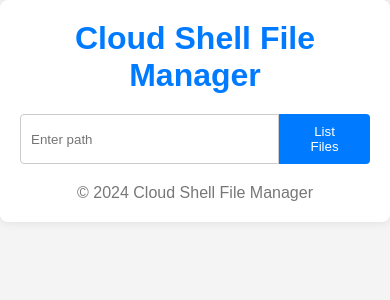
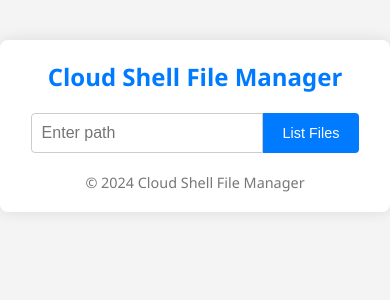
Before and after one commit to shahriarXmode/ui, a Flask app: page / in a window 390 px wide. Shown: the top 300 px of the page. Run offline with Flask 3, Linux system fonts and the light colour scheme; data that the repository does not hold is empty.

Commit message:
Update index.html

```diff
--- a/templates/index.html
+++ b/templates/index.html
@@ -4,7 +4,7 @@
     <meta charset="UTF-8">
     <meta name="viewport" content="width=device-width, initial-scale=1.0">
     <title>Cloud Shell File Manager</title>
-    <style>
+     <style>
         /* Reset some basic styles for consistency */
         body, h1, p, ul {
             margin: 0;
@@ -12,17 +12,17 @@
         }
 
         body {
-            font-family: Arial, sans-serif;
+            font-family: 'Segoe UI', Tahoma, Geneva, Verdana, sans-serif;
             background-color: #f4f4f4;
             color: #333;
         }
 
         .container {
             max-width: 800px;
-            margin: 0 auto;
+            margin: 40px auto;
             padding: 20px;
             background-color: #fff;
-            box-shadow: 0 0 10px rgba(0, 0, 0, 0.1);
+            box-shadow: 0 0 15px rgba(0, 0, 0, 0.1);
             border-radius: 8px;
         }
 
@@ -33,6 +33,7 @@
 
         h1 {
             color: #007BFF;
+            font-size: 2em;
         }
 
         .path-input {
@@ -46,6 +47,7 @@
             padding: 10px;
             border: 1px solid #ccc;
             border-radius: 4px 0 0 4px;
+            font-size: 1em;
         }
 
         .path-input button {
@@ -55,6 +57,8 @@
             color: #fff;
             border-radius: 0 4px 4px 0;
             cursor: pointer;
+            font-size: 1em;
+            transition: background-color 0.3s;
         }
 
         .path-input button:hover {
@@ -68,11 +72,12 @@
 
         li {
             padding: 10px;
-            border-bottom: 1px solid #ccc;
+            border-bottom: 1px solid #eee;
             display: flex;
             justify-content: space-between;
             align-items: center;
             cursor: pointer;
+            transition: background-color 0.3s;
         }
 
         li.folder {
@@ -93,6 +98,7 @@
             border: none;
             border-radius: 4px;
             cursor: pointer;
+            transition: background-color 0.3s;
         }
 
         li .btn-delete {
@@ -120,6 +126,26 @@
 
         footer p {
             color: #777;
+            font-size: 0.9em;
+        }
+
+        @media (max-width: 600px) {
+            .path-input input {
+                width: 60%;
+            }
+
+            .path-input button {
+                font-size: 0.9em;
+            }
+
+            h1 {
+                font-size: 1.5em;
+            }
+
+            li button {
+                padding: 5px;
+                font-size: 0.8em;
+            }
         }
     </style>
 </head>
```
